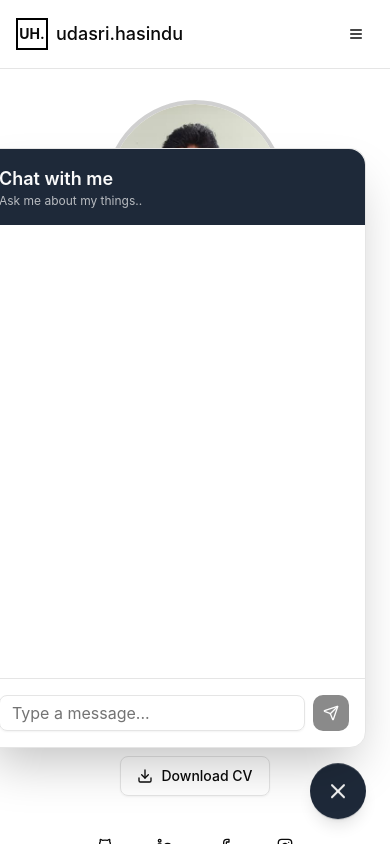
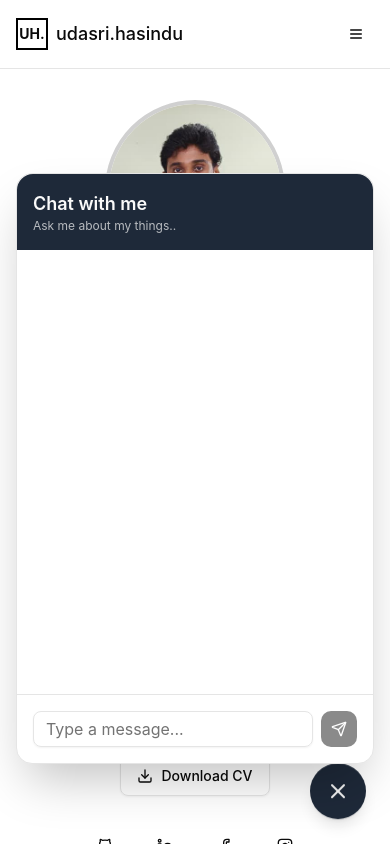
Before and after one commit to CoHearts/uh.codes, a Next.js app: page / in a window 390 px wide. Both pictures are taken after a click on the button 338 px from the left and 787 px from the top of the page. Shown: the top 844 px of the page. Built offline with nearby package versions, Linux system fonts and the light colour scheme.

Commit message:
style: make chatbot dialog mobile friendly

```diff
--- a/src/components/custom/chatbot.tsx
+++ b/src/components/custom/chatbot.tsx
@@ -118,7 +118,7 @@ export function ChatbotWidget() {
 
       {/* Chat Dialog */}
       {isOpen && (
-        <div className="fixed bottom-24 right-6 w-96 h-[600px] bg-background border border-border rounded-2xl shadow-2xl flex flex-col z-40 animate-in fade-in slide-in-from-bottom-4 duration-300">
+        <div className="fixed bottom-20 right-4 left-4 sm:left-auto sm:bottom-24 sm:right-6 w-auto sm:w-96 h-[70vh] sm:h-[600px] max-h-[600px] sm:max-h-none bg-background border border-border rounded-2xl shadow-2xl flex flex-col z-40 animate-in fade-in slide-in-from-bottom-4 duration-300">
           {/* Header */}
           <div className="bg-gray-800 text-primary-foreground p-4 rounded-t-2xl">
             <h2 className="text-lg font-semibold">Chat with me</h2>
```
